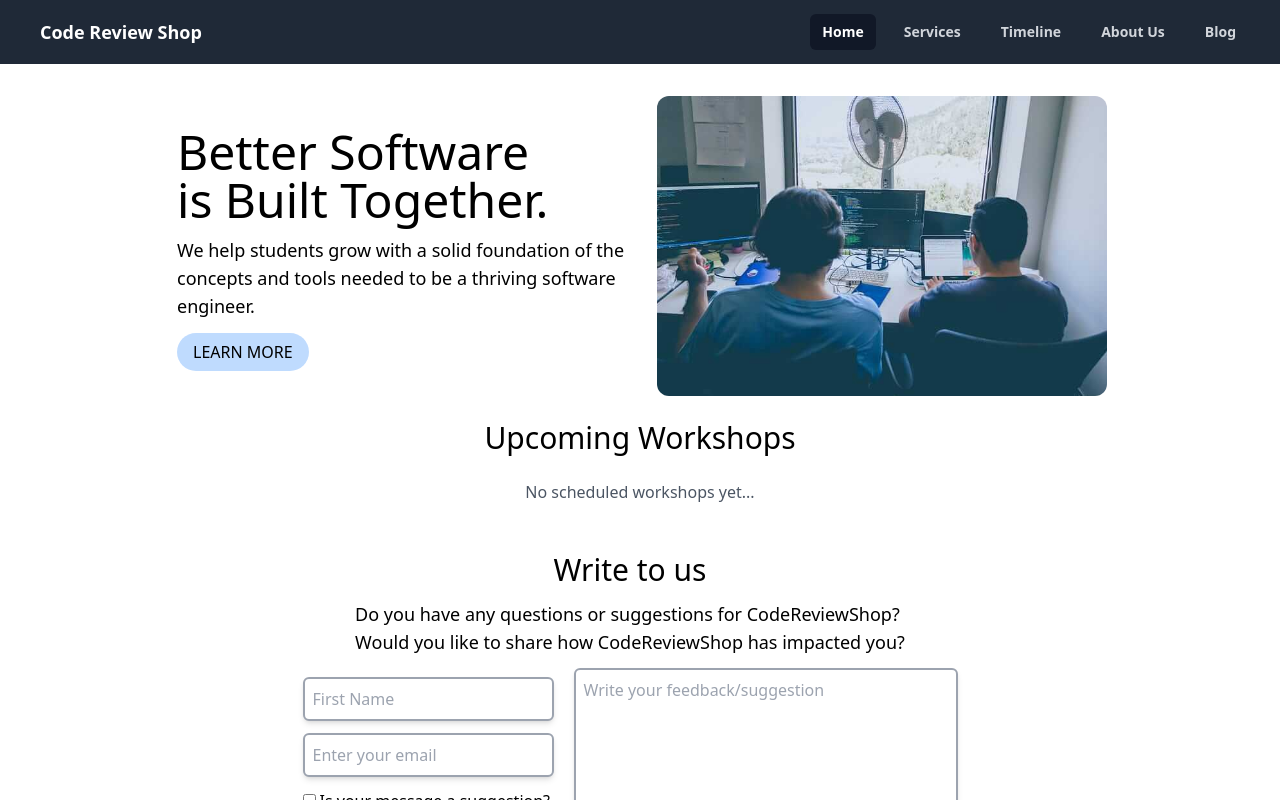
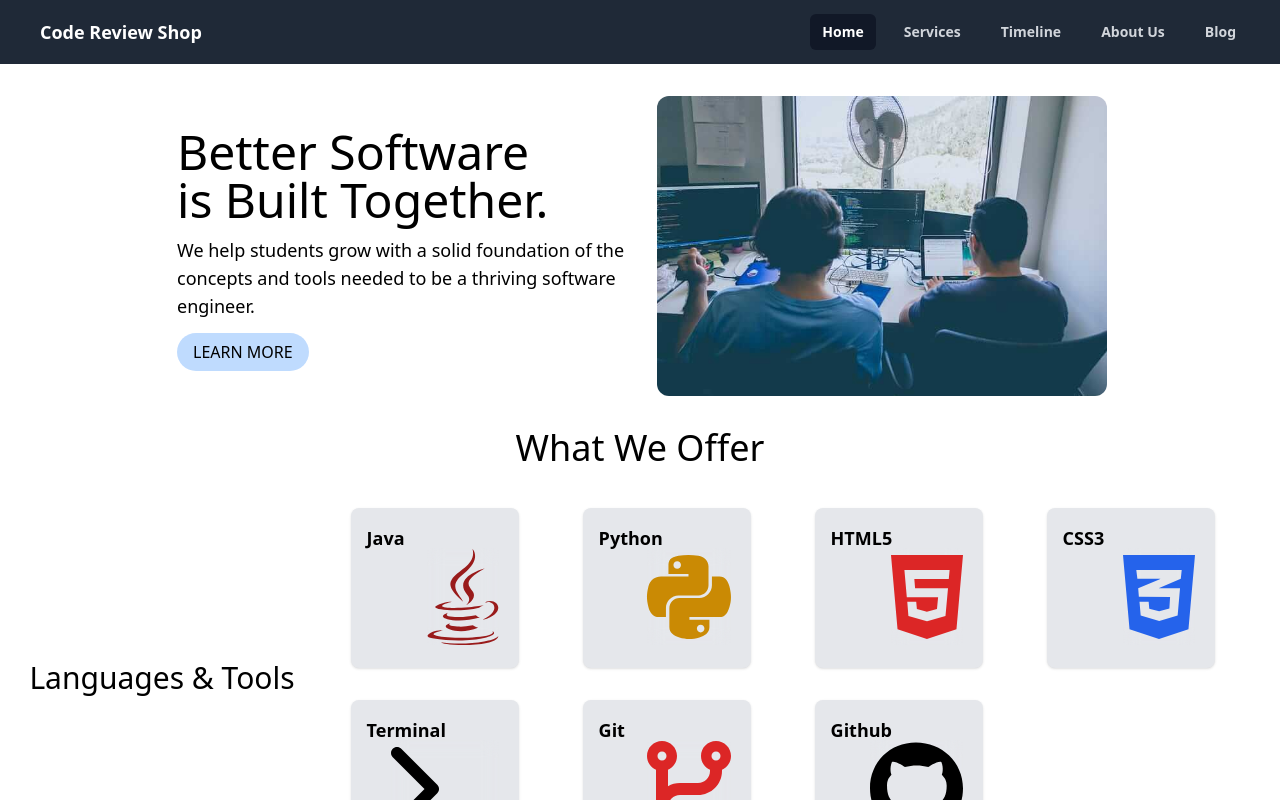
Before and after one commit to project-graveyard/codereviewshop, a Vue app: page / in a window 1280 px wide. Shown: the top 800 px of the page. Built offline with nearby package versions, Linux system fonts and the light colour scheme.

Commit message:
merge languages and tools into workshops on homepage

```diff
--- /dev/null
+++ b/src/views/Home/CardItem.vue
@@ -0,0 +1,24 @@
+<script setup>
+defineProps({
+  title: String,
+  color: String,
+  icon: String[2],
+});
+</script>
+
+<template>
+  <div
+    class="inline-flex w-[200px] flex-col justify-between transition ease-in-out delay-150 hover:-translate-y-1 hover:scale-110 duration-300"
+  >
+    <div
+      class="relative m-4 flex h-40 flex-col justify-between rounded-lg bg-gray-200 p-4 shadow"
+    >
+      <div class="z-10">
+        <h3 class="font-bold mb-2 text-lg">{{ title }}</h3>
+      </div>
+      <div class="absolute right-5 top-10 text-8xl backdrop-blur">
+      <font-awesome-icon :icon="icon" :class="color" />
+      </div>
+    </div>
+  </div>
+</template>
--- a/src/views/Home/HomeView.vue
+++ b/src/views/Home/HomeView.vue
@@ -2,12 +2,16 @@
 import FeedbackForm from "./FeedbackForm.vue";
 import WelcomeMsgSection from "./WelcomeMsgSection.vue";
 import SessionInfo from "./SessionInfo.vue";
+import LanguageToolsSection from "./LanguageToolsSection.vue";
 </script>
 
 <template>
   <div class="py-8 px-2">
     <!-- Welcome msg section -->
     <WelcomeMsgSection />
+
+    <!-- Add languages & tools section -->
+    <LanguageToolsSection />
 
     <!--Add past workshops sessions -->
     <SessionInfo />
--- /dev/null
+++ b/src/views/Home/LanguageToolsSection.vue
@@ -0,0 +1,62 @@
+<script setup>
+import CardItem from "./CardItem.vue";
+
+const langs_and_tools = [
+  {
+    title: "Java",
+    color: "text-red-800",
+    icon: ["fab", "java"],
+  },
+  {
+    title: "Python",
+    color: "text-yellow-600",
+    icon: ["fab", "python"],
+  },
+  {
+    title: "HTML5",
+    color: "text-red-600",
+    icon: ["fab", "html5"],
+  },
+  {
+    title: "CSS3",
+    color: "text-blue-600",
+    icon: ["fab", "css3-alt"],
+  },
+  {
+    title: "Terminal",
+    color: "text-black-600",
+    icon: ["fas", "terminal"],
+  },
+  {
+    title: "Git",
+    color: "text-red-600",
+    icon: ["fas", "code-branch"],
+  },
+  {
+    title: "Github",
+    color: "text-black-600",
+    icon: ["fab", "github"],
+  },
+];
+</script>
+
+<template>
+  <h1 class="text-center pt-8 text-4xl">What We Offer</h1>
+  <div
+    class="mt-6 flex flex-col md:flex-row items-center justify-center md:container md:pr-5"
+  >
+    <h1 class="text-center text-3xl mb-3 md:pr-10">Languages & Tools</h1>
+    <div
+      class="grid grid-cols-2 sm:grid-cols-3 md:gap-x-8 md:grid-cols-3 xl:grid-cols-4"
+    >
+      <div v-for="item in langs_and_tools">
+        <CardItem
+          :title="item.title"
+          :about="item.about"
+          :color="item.color"
+          :icon="item.icon"
+        />
+      </div>
+    </div>
+  </div>
+</template>
--- a/src/views/Home/SessionInfo.vue
+++ b/src/views/Home/SessionInfo.vue
@@ -17,13 +17,12 @@ const events = [
 
 <template>
   <div class="text-center">
-    <div class="text-3xl my-6">Upcoming Workshops</div>
+    <div class="text-3xl my-6">Workshops</div>
     <div class="text-gray-600 pb-6">No scheduled workshops yet...</div>
 
     <!-- div v-for="event in events">
       <EventCard :title="event.title" :month="event.month" :day="event.day" :img="event.img" :info="event.info"
         :time="event.time" />
     </div-->
-
   </div>
 </template>
```
